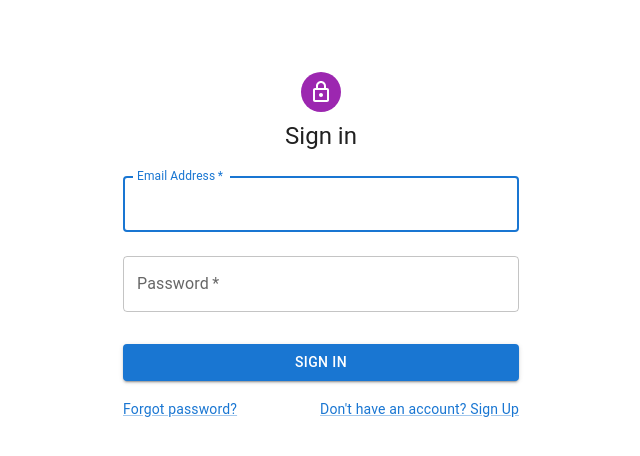
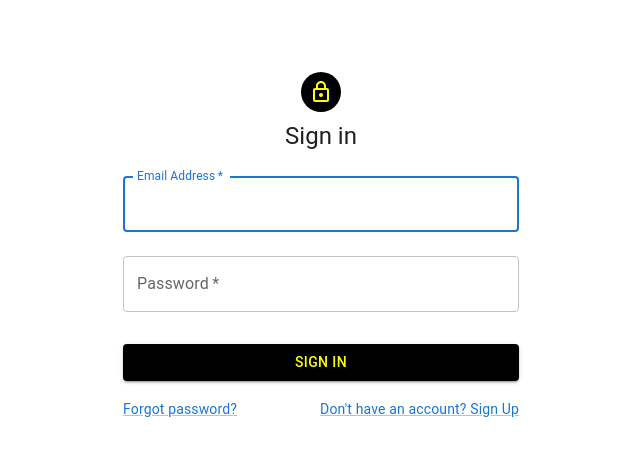
Before and after one commit to ah01567/Bechar_Fitness, a React (Create React App) app: page /login in a window 1280 px wide. Shown: the top 456 px of the page, without its empty margins (319-959 px from the left). Built offline with nearby package versions, Linux system fonts and the light colour scheme; the HTML template or start-up script is replaced by a standard one.

Commit message:
Updated the App's primary colours

```diff
--- a/package.json
+++ b/package.json
@@ -8,6 +8,7 @@
     "@mui/icons-material": "^5.15.17",
     "@mui/material": "^5.15.17",
     "cra-template": "1.2.0",
+    "firebase": "^10.11.1",
     "mdb-react-ui-kit": "^8.0.0",
     "react": "^18.3.1",
     "react-dom": "^18.3.1",
--- a/src/pages/Login.js
+++ b/src/pages/Login.js
@@ -35,7 +35,7 @@ const Login = () => {
               alignItems: 'center',
             }}
           >
-            <Avatar sx={{ m: 1, bgcolor: 'secondary.main' }}>
+            <Avatar sx={{ m: 1, bgcolor: 'black', color: 'yellow' }}>
               <LockOutlinedIcon />
             </Avatar>
             <Typography component="h1" variant="h5">
@@ -70,7 +70,7 @@ const Login = () => {
                 type="submit"
                 fullWidth
                 variant="contained"
-                sx={{ mt: 3, mb: 2 }}
+                sx={{ mt: 3, mb: 2, bgcolor: 'black', color: 'yellow' }}
               >
                 Sign In
               </Button>
--- a/src/pages/Register.js
+++ b/src/pages/Register.js
@@ -42,7 +42,7 @@ const Register = () => {
             alignItems: 'center',
           }}
         >
-          <Avatar sx={{ m: 1, bgcolor: 'secondary.main' }}>
+          <Avatar sx={{ m: 1, bgcolor: 'black', color: 'yellow'  }}>
             <LockOutlinedIcon />
           </Avatar>
           <Typography component="h1" variant="h5">
@@ -131,7 +131,7 @@ const Register = () => {
               type="submit"
               fullWidth
               variant="contained"
-              sx={{ mt: 3, mb: 2 }}
+              sx={{ mt: 3, mb: 2, bgcolor: 'black', color: 'yellow'  }}
             >
               Sign Up
             </Button>
```
Also changed, not shown: 1 other file (tests, documents, lock files or other folders).
